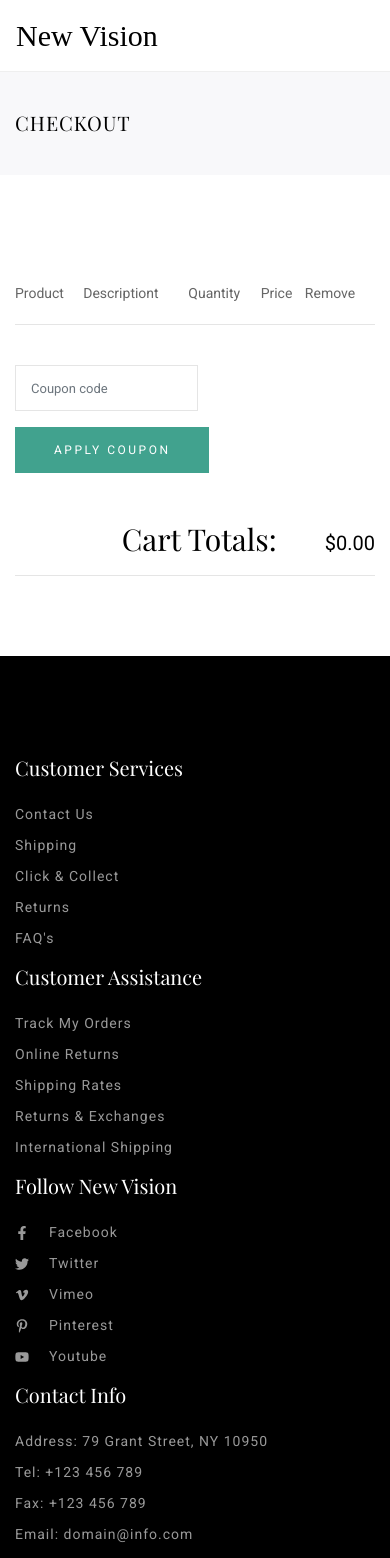
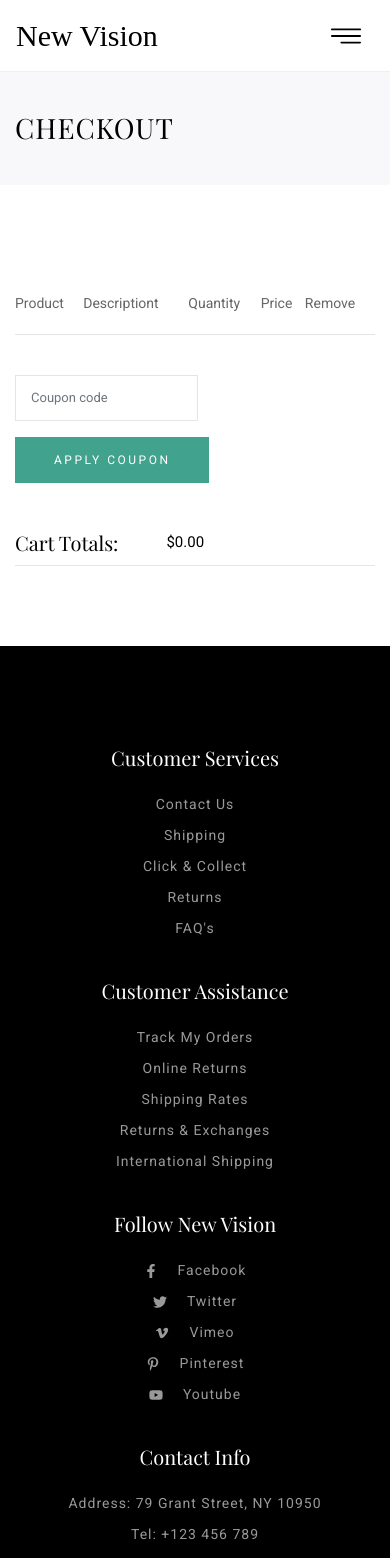
Before and after one commit to samir-mujanovic/clothing-shop, a React (Create React App) app: page /checkout in a window 390 px wide. Shown: the top 1558 px of the page. Built offline with nearby package versions, Linux system fonts and the light colour scheme; a web font is replaced by a local one.

Commit message:
responsive done

```diff
--- a/src/components/CheckoutItem/CheckoutItem.styles.scss
+++ b/src/components/CheckoutItem/CheckoutItem.styles.scss
@@ -72,3 +72,41 @@ tbody {
     }
   }
 }
+
+@media (max-width: 600px) {
+  tbody {
+    tr {
+    }
+    .table-row {
+      th {
+      }
+      .image-block {
+        width: 80px;
+      }
+      .name-block {
+        font-size: 15px;
+      }
+      .price-block {
+      }
+      .quantity-wrapp {
+        .quantity-block {
+          .value {
+            height: 40px;
+            width: 40px;
+            line-height: 40px;
+          }
+          .arrow {
+            svg {
+            }
+          }
+          .top {
+          }
+          .bottom {
+          }
+        }
+      }
+      .remove-button {
+      }
+    }
+  }
+}
--- a/src/components/Footer/FooterSection.js
+++ b/src/components/Footer/FooterSection.js
@@ -16,7 +16,7 @@ const Footer = () => {
         <div className="container">
           <div className="row">
             <div className="col-12 col-md-3">
-              <div className="footer-links">
+              <div className="footer-links text-center text-md-left">
                 <h5>Customer Services</h5>
                 <ul className="links">
                   <li>Contact Us</li>
@@ -28,7 +28,7 @@ const Footer = () => {
               </div>
             </div>
             <div className="col-12 col-md-3">
-              <div className="footer-links">
+              <div className="footer-links text-center text-md-left mt-4 mt-md-0">
                 <h5>Customer Assistance</h5>
                 <ul className="links">
                   <li>Track My Orders</li>
@@ -40,7 +40,7 @@ const Footer = () => {
               </div>
             </div>
             <div className="col-12 col-md-3">
-              <div className="footer-links">
+              <div className="footer-links text-center text-md-left mt-4 mt-md-0">
                 <h5>Follow New Vision</h5>
                 <ul className="links">
                   <li>
@@ -67,7 +67,7 @@ const Footer = () => {
               </div>
             </div>
             <div className="col-12 col-md-3">
-              <div className="footer-links company-info">
+              <div className="footer-links company-info text-center text-md-left mt-4 mt-md-0">
                 <h5>Contact Info</h5>
                 <ul>
                   <li>Address: 79 Grant Street, NY 10950</li>
--- a/src/components/HeadingBlock/HeadingBlock.styles.scss
+++ b/src/components/HeadingBlock/HeadingBlock.styles.scss
@@ -3,7 +3,7 @@
   h1 {
     padding: 40px 0;
     font-family: "Playfair Display", serif;
-    font-size: 20px;
+    font-size: 28px;
     color: #000;
     letter-spacing: 1px;
     text-transform: uppercase;
--- a/src/components/MenuItem/MenuItem.styles.scss
+++ b/src/components/MenuItem/MenuItem.styles.scss
@@ -36,3 +36,9 @@
     }
   }
 }
+
+@media (max-width: 768px) {
+  .hero-block {
+    height: 500px;
+  }
+}
--- a/src/components/Navbar/Navbar.js
+++ b/src/components/Navbar/Navbar.js
@@ -3,6 +3,7 @@ import { NavLink } from "react-router-dom";
 import { connect } from "react-redux";
 import { createStructuredSelector } from "reselect";
 
+import { ReactComponent as Menu } from "../../assets/menu.svg";
 import CartIcon from "../CartIcon/CartIcon";
 import CartDropdown from "../CartDropdown/CartDropdown";
 import { selectCartHidden } from "../../redux/cart/cart-selectors";
@@ -27,7 +28,7 @@ const Navbar = ({ hidden }) => {
             className={`navbar-toggler ${toggler ? "" : "collapsed"}`}
             onClick={togglerHandler}
           >
-            <span className="navbar-toggler-icon"></span>
+            <Menu style={{ width: "30" }} />
           </button>
           <div className={`collapse navbar-collapse ${toggler ? "show" : ""}`}>
             <ul className="navbar-nav ml-auto">
--- a/src/pages/checkout/checkout.styles.scss
+++ b/src/pages/checkout/checkout.styles.scss
@@ -54,6 +54,7 @@
       font-family: "Playfair Display", serif;
       color: #000;
       font-size: 30px;
+      margin-bottom: 0;
     }
     span {
       font-size: 20px;
@@ -61,3 +62,18 @@
     }
   }
 }
+
+@media (max-width: 600px) {
+  .checkout-page {
+    .total {
+      justify-content: flex-start;
+      align-items: center;
+      h2 {
+        font-size: 20px;
+      }
+      span {
+        font-size: 15px;
+      }
+    }
+  }
+}
--- a/src/pages/homepage/homepage.styles.scss
+++ b/src/pages/homepage/homepage.styles.scss
@@ -15,6 +15,7 @@
   h5 {
     font-family: "Playfair Display", serif;
     color: #fff;
+    text-align: center;
   }
 
   h2 {
```
Also changed, not shown: src/assets/menu.svg (added).
